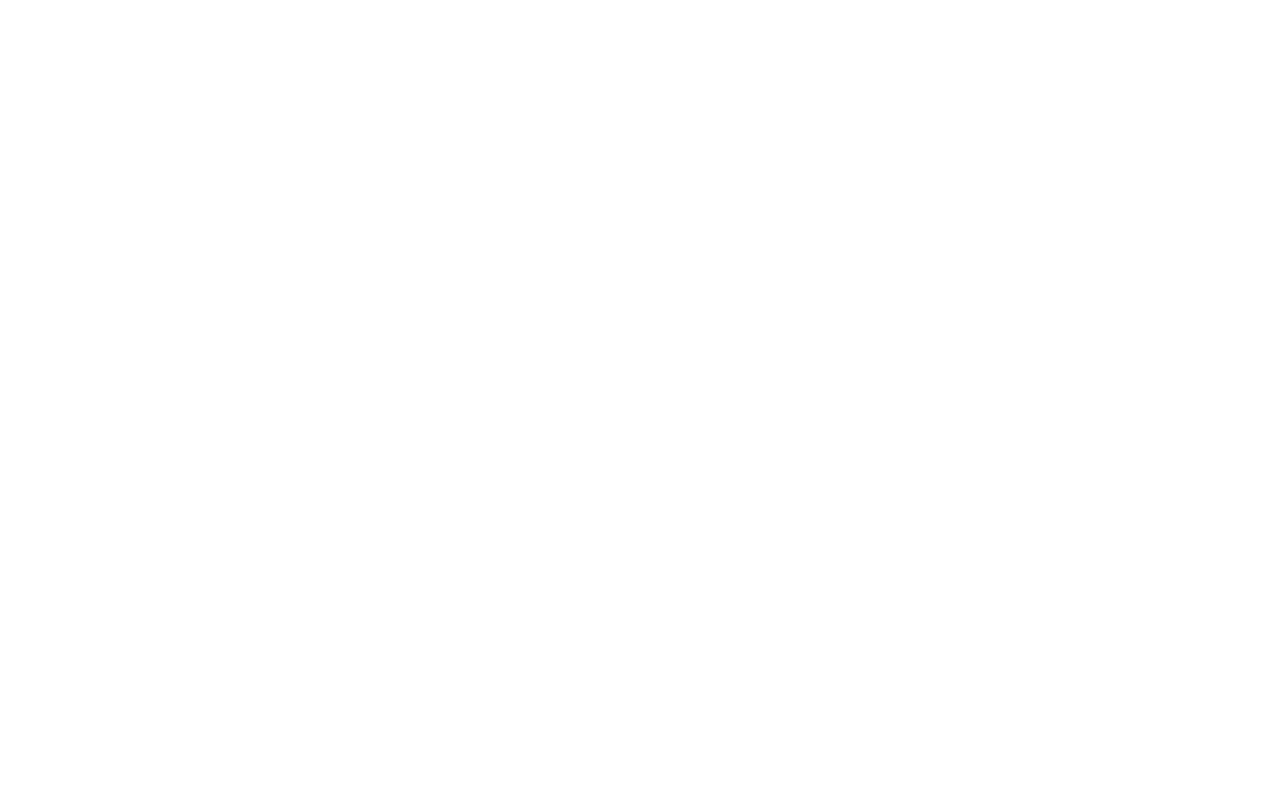
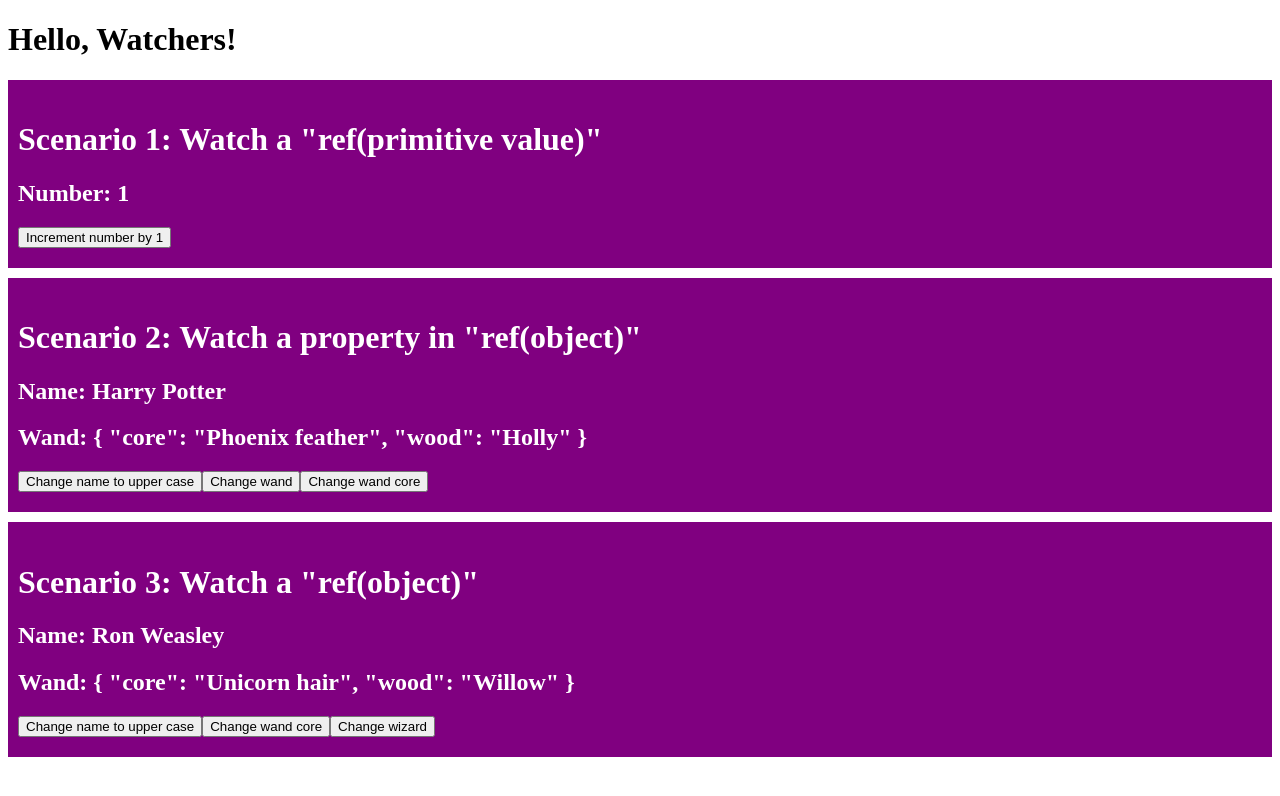
Before and after one commit to kbslaughter/learn-vue-3-with-kaylynn, a Vue app: page / in a window 1280 px wide. Shown: the top 796 px of the page. Built offline with nearby package versions, Linux system fonts and the light colour scheme.

Commit message:
watchers

```diff
--- a/src/App.vue
+++ b/src/App.vue
@@ -1,13 +1,153 @@
 <template>
-  <div>
+  <h1>{{ message }}</h1>
 
+  <div class="card">
+    <h1>Scenario 1: Watch a "ref(primitive value)"</h1>
+    <h2>Number: {{ number }}</h2>
+    <button @click="number++">Increment number by 1</button>
+  </div>
+
+  <div class="card">
+    <h1>Scenario 2: Watch a property in "ref(object)"</h1>
+    <h2>Name: {{ wizard1.name }}</h2>
+    <h2>Wand: {{ wizard1.wand }}</h2>
+    <button @click="wizard1.name = wizard1.name.toUpperCase()">
+      Change name to upper case
+    </button>
+    <button @click="changeWizard1Wand">Change wand</button>
+    <button @click="wizard1.wand.core = 'Unicorn hair'">
+      Change wand core
+    </button>
+  </div>
+
+  <div class="card">
+    <h1>Scenario 3: Watch a "ref(object)"</h1>
+    <h2>Name: {{ wizard2.name }}</h2>
+    <h2>Wand: {{ wizard2.wand }}</h2>
+    <button @click="wizard2.name = wizard2.name.toUpperCase()">
+      Change name to upper case
+    </button>
+    <button @click="wizard2.wand.core = 'Phoenix feather'">
+      Change wand core
+    </button>
+    <button @click="changeWizard">Change wizard</button>
   </div>
 </template>
 
 <script setup>
+import { ref, watch } from 'vue'
 
+let message = ref('Hello, Watchers!')
+
+// Scenario 1: Watch a ref(primitive value), this is a common scenario.
+let number = ref(1)
+
+const stopWatch = watch(number, (newValue, oldValue) => {
+  // A callback function, called when number is changed.
+  console.log(
+    'Watch a ref(primitive value): number changes',
+    newValue,
+    oldValue
+  )
+  if (newValue >= 5) {
+    stopWatch()
+  }
+})
+
+// Scenario 2: Watch a property in a ref(object)
+let wizard1 = ref({
+  id: 1001,
+  name: 'Harry Potter',
+  house: 'Gryffindor',
+  age: 17,
+  wand: {
+    core: 'Phoenix feather',
+    wood: 'Holly'
+  }
+})
+
+function changeWizard1Wand() {
+  wizard1.value.wand = {
+    core: 'Dragon heartstring',
+    wood: 'Vine'
+  }
+}
+
+watch(
+  () => wizard1.value.name,
+  (newValue, oldValue) => {
+    console.log(
+      'Watch a property in a ref(object): wizard1 name changes',
+      newValue,
+      oldValue
+    )
+  }
+)
+
+watch(
+  () => wizard1.value.wand,
+  (newValue, oldValue) => {
+    console.log(
+      'Watch a property in a ref(object): wizard1 wand changes',
+      newValue,
+      oldValue
+    )
+  },
+  { deep: true }
+)
+
+// Scenario 3: Watch a ref(object)
+let wizard2 = ref({
+  id: 1003,
+  name: 'Ron Weasley',
+  house: 'Gryffindor',
+  age: 17,
+  wand: {
+    core: 'Unicorn hair',
+    wood: 'Willow'
+  }
+})
+
+function changeWizard() {
+  wizard2.value = {
+    id: 1002,
+    name: 'Hermione Granger',
+    house: 'Gryffindor',
+    age: 17,
+    wand: {
+      core: 'Dragon heartstring',
+      wood: 'Vine'
+    }
+  }
+}
+
+watch(
+  wizard2,
+  (newValue, oldValue) => {
+    console.log('Watch a ref(object): wizard2 changes', newValue, oldValue)
+  },
+  { deep: true }
+)
+
+// Scenario 4: Watch an array of ref(primitive value), a property of a ref(object), and a ref(object)
+watch(
+  [number, () => wizard1.value.name, wizard2],
+  (newValue, oldValue) => {
+    console.log(
+      'Watch an array of ref(primitive value), a property of a ref(object), and a ref(object)'
+    )
+  },
+  {
+    deep: true
+  }
+)
 </script>
 
-<style lang="scss" scoped>
-
+<style scoped>
+.card {
+  background-color: purple;
+  color: white;
+  padding: 20px 10px;
+  margin-bottom: 10px;
+}
 </style>
```
